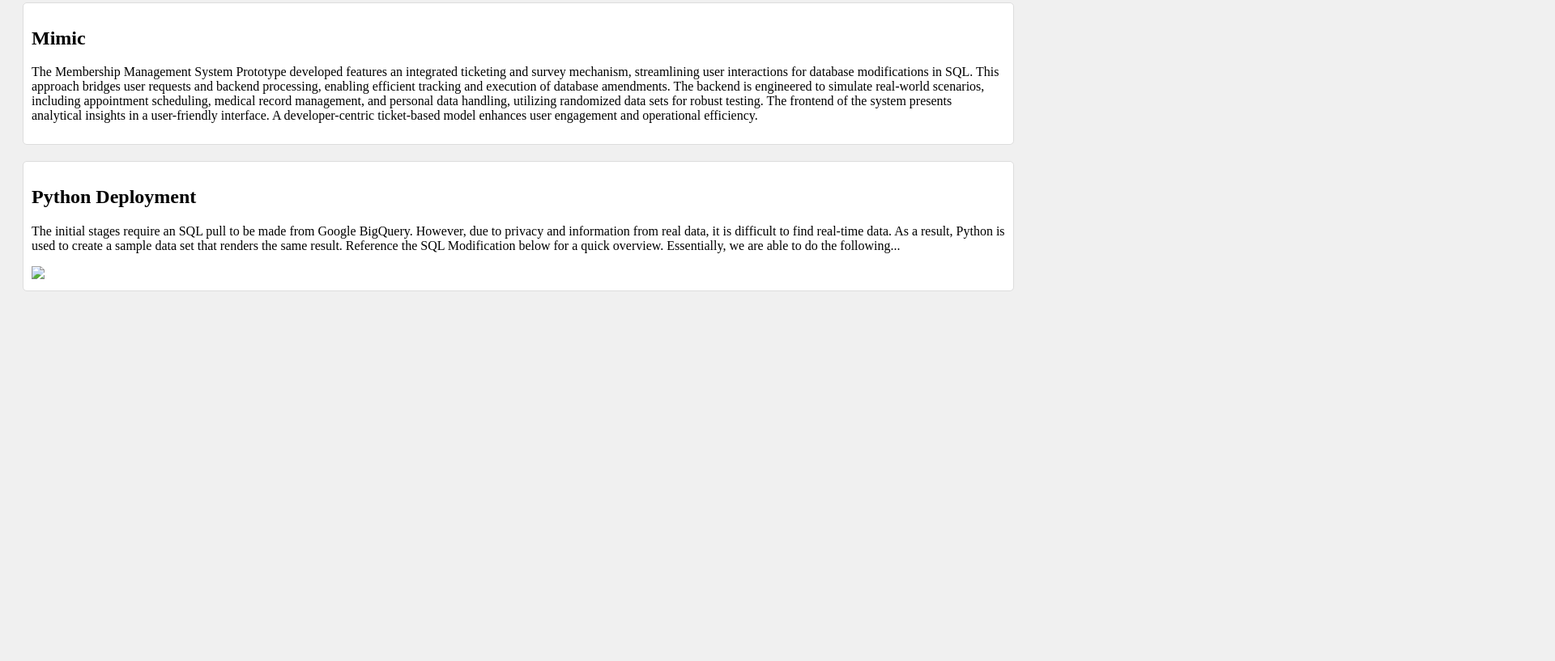
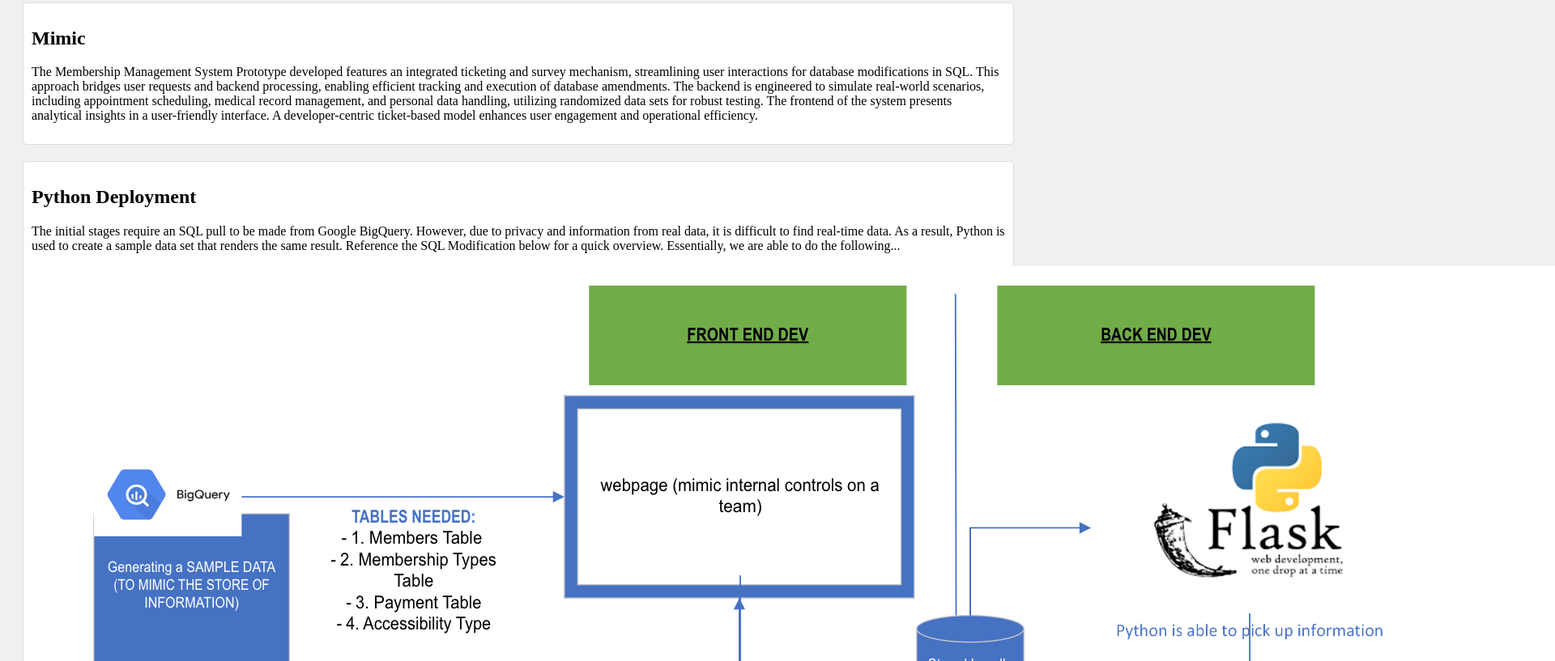
Before and after one commit to dsrichard97/databasesys, a plain HTML site: page index.html in a window 1280 px wide. Shown: the part 639-1456 px from the top of the page at 81% size, 1920 px wide, since content can reach past the window. Before the commit the page ends 1019 px from the top, so only its background shows below. Drawn offline with Linux system fonts and the light colour scheme.

Commit message:
Update index.html

```diff
--- a/index.html
+++ b/index.html
@@ -69,7 +69,7 @@
         <p>
             The initial stages require an SQL pull to be made from Google BigQuery. However, due to privacy and information from real data, it is difficult to find real-time data. As a result, Python is used to create a sample data set that renders the same result. Reference the SQL Modification below for a quick overview. Essentially, we are able to do the following...
         </p>
-        <img class="one" src="over.jpg" width="300" height="300"><br>
+        <img class="one" src="over.png" width="300" height="300"><br>
     </section>
 
     <!-- Additional sections -->
```
